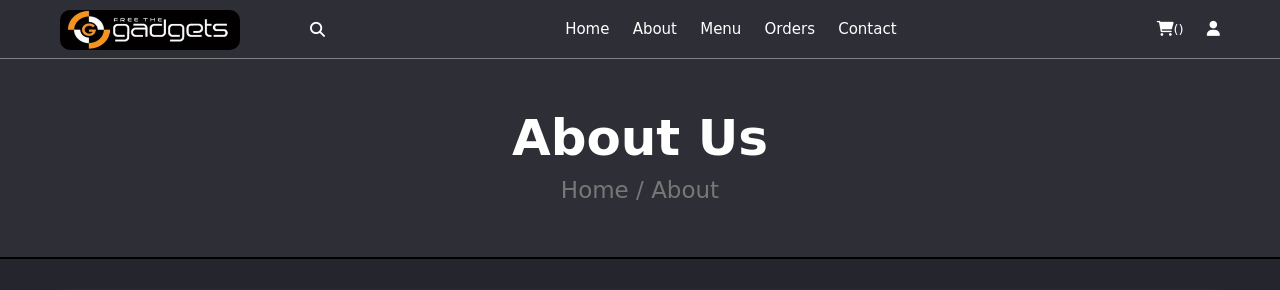
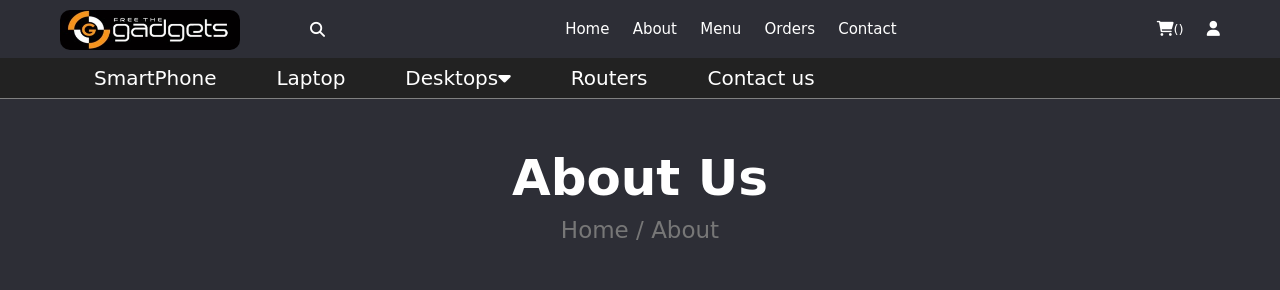
Before and after one commit to KaziSifatAlMaksud/Gadget-Shop-Management-System, a Flask app: page /about in a window 1280 px wide. Shown: the top 290 px of the page. Run offline with Flask 2, Linux system fonts and the light colour scheme; some libraries are stand-ins or nearby versions; some web fonts are replaced.

Commit message:
presentation

```diff
--- a/Templates/about.html
+++ b/Templates/about.html
@@ -47,7 +47,7 @@
      <br>
      <a href="https://www.linkedin.com/in/niloynishat/?originalSubdomain=bd" target="_blank" class="btn">Learn More</a>
  </div>
- <img src="{{url_for('static', filename='images/profile-img.jpg')}}" class="card-img" alt="...">
+ <img src="{{url_for('static', filename='images/profile-img.jpg')}}"  class="card-img" alt="...">
 
 </section>
 
--- a/Templates/base.html
+++ b/Templates/base.html
@@ -44,14 +44,9 @@
       <div class="profile">
          <p class="name"></p>
          <div class="flex">
-                 {% if logprofile == True %}
             <a href="profile.php" class="btn">profile</a>
             <a href="components/user_logout.php" onclick="return confirm('logout from this website?');" class="delete-btn">logout</a>
-
-                 {% endif %}
-
          </div>
-
          <p class="account">
             <a href="{{url_for('login')}}">login</a> or
             <a href="{{url_for('register')}}">register</a>
@@ -63,6 +58,38 @@
       </div>
 
    </section>
+
+      <div class="menu-bar"id="menu-bar">
+         <ul>
+           <li><a href="#">SmartPhone</a></li>
+           <li><a href="#">Laptop</a></li>
+           <li><a href="#">Desktops<i class="fas fa-caret-down"></i></a>
+
+               <div class="dropdown-menu">
+                   <ul>
+                     <li><a href="#">Pricing</a></li>
+                     <li><a href="#">Portfolio</a></li>
+                     <li>
+                       <a href="#">Team <i class="fas fa-caret-right"></i></a>
+
+                       <div class="dropdown-menu-1">
+                         <ul>
+                           <li><a href="#">Team-1</a></li>
+                           <li><a href="#">Team-2</a></li>
+                           <li><a href="#">Team-3</a></li>
+                           <li><a href="#">Team-4</a></li>
+                         </ul>
+                       </div>
+                     </li>
+                     <li><a href="#">FAQ</a></li>
+                   </ul>
+                 </div>
+           </li>
+           <li><a href="#">Routers</a>
+           </li>
+           <li><a href="#">Contact us</a></li>
+         </ul>
+       </div>
     {% endblock %}
     </header>
     <!-- header End -->
--- a/static/css/style.css
+++ b/static/css/style.css
@@ -646,8 +646,8 @@ section {
    margin-bottom: 30px;
 }
 .card img {
-   height: 400px;
-   width: 400px;
+   height: 300px;
+   width: 300px;
    border-radius: 10%;
 }
 .card .doc{
@@ -666,7 +666,100 @@ section {
 
 
 }
+/* 2nd nabigation ber*/
 
+
+ .logo {
+   color: var(--white);
+   font-size: 30px;
+ }
+
+
+ .menu-bar {
+   position: relative;
+   height: 40px;
+   top: 0;
+   width: 100%;
+   background-color: var(--black);
+   display: flex;
+   justify-content: space-between;
+   align-items: center;
+   padding: 0 5%;
+   z-index: 50;
+
+ }
+
+ .menu-bar ul {
+   list-style: none;
+   display: flex;
+ }
+
+ .menu-bar ul li {
+   /* width: 120px; */
+   padding: 10px 30px;
+   /* text-align: center; */
+
+   position: relative;
+ }
+
+ .menu-bar ul li a {
+   font-size: 20px;
+   color: var(--white);
+   text-decoration: none;
+   transition: all 0.3s;
+ }
+
+ .menu-bar ul li a:hover {
+   color: var(--color-primary);
+ }
+
+  .menu-bar.fas {
+   float: right;
+   margin-left: 10px;
+   padding-top: 3px;
+ }
+
+ /* dropdown menu style */
+ .dropdown-menu {
+   display: none;
+
+ }
+
+ .menu-bar ul li:hover .dropdown-menu {
+   display: block;
+   position: absolute;
+   left: 0;
+   top: 100%;
+   background-color: var(--black);
+ }
+
+ .menu-bar ul li:hover .dropdown-menu ul {
+   display: block;
+   margin: 10px;
+ }
+
+ .menu-bar ul li:hover .dropdown-menu ul li {
+   width: 150px;
+   padding: 10px;
+ }
+
+ .dropdown-menu-1 {
+   display: none;
+ }
+
+ .dropdown-menu ul li:hover .dropdown-menu-1 {
+   display: block;
+   position: absolute;
+   left: 150px;
+   top: 0;
+   background-color: var(--black);
+ }
+ .sticky {
+   position: fixed;
+   top: 0;
+   width: 100%;
+ }
+ /*2nd nabigation ber end */
 /* team in about page */
 
 .team .swiper-wrapper{
@@ -680,8 +773,8 @@ section {
    padding: 20px;
 }
 .team .box img {
-   height: 300px;
-   width: 300px;
+   height: 100px;
+   width: 100px;
   border-radius: 10%;
 
 
--- a/static/js/script.js
+++ b/static/js/script.js
@@ -32,3 +32,18 @@ document.querySelectorAll('input[type="number"]').forEach(numberInput => {
       if(numberInput.value.length > numberInput.maxLength) numberInput.value = numberInput.value.slice(0, numberInput.maxLength);
    };
 });
+
+
+/* 2nd nabigation ber */
+window.onscroll = function() {myFunction()};
+var navbar = document.getElementById("menu-bar");
+var sticky = navbar.offsetTop;
+
+function myFunction() {
+  if (window.pageYOffset >= sticky) {
+    navbar.classList.add("sticky")
+  } else {
+    navbar.classList.remove("sticky");
+  }
+}
+/*2nd nabigation ber end*/
```
Also changed, not shown: static/images/profile-img.jpg. Lines whose indentation alone changed are shown as unchanged.
